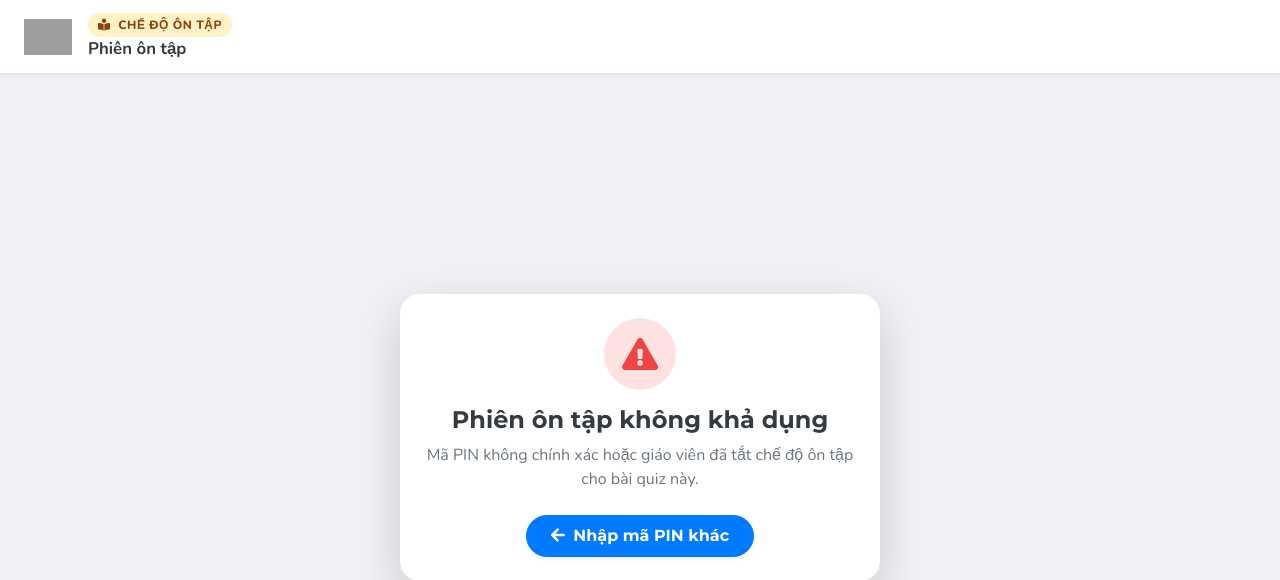
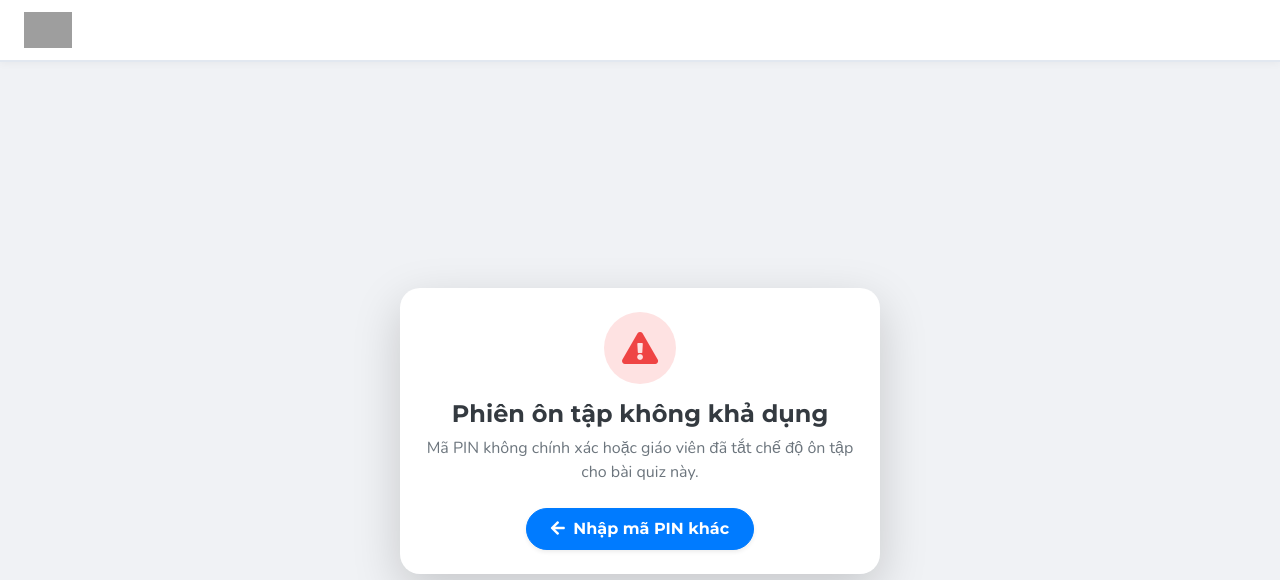
Before and after one commit to Lazsqe00/Kahootify, a PHP site: page /modules/review/practice.php in a window 1280 px wide. Shown: the top 580 px of the page. Run offline with PHP 8.4, Linux system fonts and the light colour scheme; grey boxes are pictures that could not be loaded.

Commit message:
Refactor next button to tactile Kahoot style, clean up question palette modal and review topbar

```diff
--- a/modules/review/practice.php
+++ b/modules/review/practice.php
@@ -375,14 +404,6 @@ require_once __DIR__ . '/../../includes/header.php';
         <a href="<?= BASE_URL ?>" class="mr-3">
             <img src="<?= BASE_URL ?>assets/img/logo.png" alt="Logo Kahootify" class="review-logo">
         </a>
-        <div class="d-none d-sm-block">
-            <span class="review-title-badge">
-                <i class="fas fa-book-reader mr-1"></i> Chế độ Ôn tập
-            </span>
-            <div class="font-weight-bold text-dark text-truncate" style="max-width: 320px; font-size: 1.05rem;">
-                <?= $quiz ? htmlspecialchars($quiz['name']) : 'Phiên ôn tập' ?>
-            </div>
-        </div>
     </div>
 
     <?php if ($quiz && !empty($questions)): ?>
@@ -432,22 +453,9 @@ require_once __DIR__ . '/../../includes/header.php';
                 </button>
             </div>
 
-            <div class="p-2 border-bottom bg-light text-center small text-muted font-weight-bold d-flex justify-content-center" style="gap: 16px;">
-                <span><span class="d-inline-block rounded-circle mr-1" style="width: 10px; height: 10px; background: #22c55e;"></span> Đúng</span>
-                <span><span class="d-inline-block rounded-circle mr-1" style="width: 10px; height: 10px; background: #ef4444;"></span> Sai</span>
-                <span><span class="d-inline-block rounded-circle mr-1" style="width: 10px; height: 10px; background: #cbd5e1;"></span> Chưa làm</span>
-            </div>
-
             <!-- 5 COLUMNS SCROLLABLE GRID -->
             <div class="palette-grid" id="paletteGrid">
                 <!-- Dynamically generated buttons 1..N -->
-            </div>
-
-            <!-- STICKY BOTTOM SKIP BUTTON -->
-            <div class="palette-sticky-footer">
-                <button type="button" class="btn btn-secondary btn-block font-weight-bold py-2 rounded-pill shadow-sm" id="btnSkipToEnd">
-                    <i class="fas fa-forward mr-1"></i> Skip tới cuối (Hoàn thành bài)
-                </button>
             </div>
         </div>
     </div>
@@ -472,7 +480,7 @@ require_once __DIR__ . '/../../includes/header.php';
 
     <!-- BOTTOM BAR: NEXT BUTTON -->
     <div class="bottom-action-bar">
-        <button type="button" class="btn btn-primary font-weight-bold rounded-pill px-4 py-2 shadow" id="btnNextQuestion" style="display: none; font-size: 1.1rem;">
+        <button type="button" id="btnNextQuestion" style="display: none;">
             <span>Câu tiếp theo</span> <i class="fas fa-arrow-right ml-1"></i>
         </button>
     </div>
@@ -556,10 +564,13 @@ document.addEventListener('DOMContentLoaded', function () {
     loadQuestion(0);
 
     document.getElementById('btnNextQuestion').addEventListener('click', onNextClicked);
-    document.getElementById('btnSkipToEnd').addEventListener('click', function () {
-        $('#paletteModal').modal('hide');
-        showResults();
-    });
+    const skipBtn = document.getElementById('btnSkipToEnd');
+    if (skipBtn) {
+        skipBtn.addEventListener('click', function () {
+            $('#paletteModal').modal('hide');
+            showResults();
+        });
+    }
     document.getElementById('btnRestart').addEventListener('click', restartReview);
 });
 
```
Also changed, not shown: other parts of modules/review/practice.php (+29 -0 lines), tests/Unit/ReviewModeV2Test.php (+2 -3 lines).
